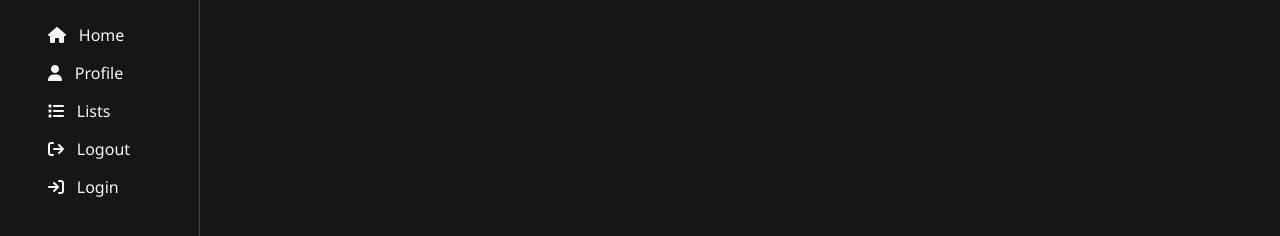
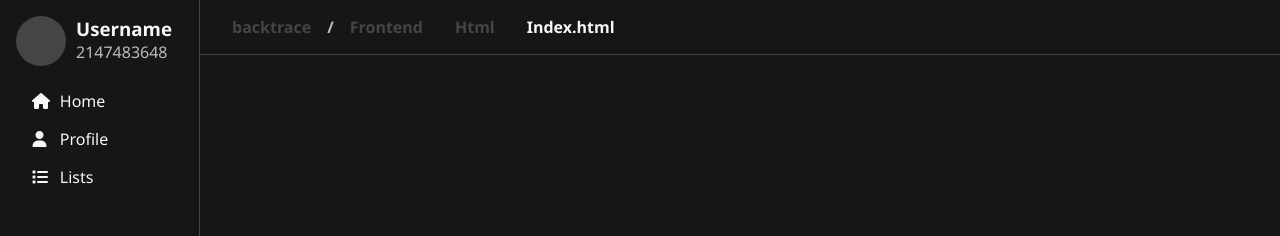
Before and after one commit to cactoes/backtrace-webui, a website with bundled scripts: page frontend/html/index.html in a window 1280 px wide. Shown: the top 236 px of the page. Built offline with nearby package versions, Linux system fonts and the light colour scheme; files whose address does not match are found by name.

Commit message:
progress

```diff
--- a/frontend/html/index.html
+++ b/frontend/html/index.html
@@ -7,19 +7,36 @@
     <link rel="stylesheet" href="/files/index.css">
     <link rel="stylesheet" href="https://cdnjs.cloudflare.com/ajax/libs/font-awesome/6.7.2/css/all.min.css" integrity="sha512-Evv84Mr4kqVGRNSgIGL/F/aIDqQb7xQ2vcrdIwxfjThSH8CSR7PBEakCr51Ck+w+/U6swU2Im1vVX0SVk9ABhg==" crossorigin="anonymous" referrerpolicy="no-referrer" />
     <link rel="icon" type="image/x-icon" href="/meadia/icon.ico">
-    <script src="/files/global.js"></script>
+    <script src="/files/global.js" defer></script>
     <script src="/files/index.js" defer></script>
 </head>
 <body>
     <div class="sidebar">
-        <button class="button"><i class="fa-solid fa-house"></i>Home</button>
-        <button class="button"><i class="fa-solid fa-user"></i>Profile</button>
-        <button class="button"><i class="fa-solid fa-list"></i>Lists</button>
-        <button class="button"><i class="fa-solid fa-arrow-right-from-bracket"></i>Logout</button>
-        <button class="button"><i class="fa-solid fa-arrow-right-to-bracket"></i>Login</button>
+        <div class="section1">
+            <div class="image"></div>
+            <div class="details">
+                <h3>Username</h3>
+                <p>2147483648</p>
+            </div>
+        </div>
+        <div id="sidebar" class="section2">
+            <button id="button#sidebar#home" class="button"><i class="fa-solid fa-house"></i>Home</button>
+            <button id="button#sidebar#profile" class="button"><i class="fa-solid fa-user"></i>Profile</button>
+            <button id="button#sidebar#lists" class="button"><i class="fa-solid fa-list"></i>Lists</button>
+            <!-- <button id="button#sidebar#logout" class="button"><i class="fa-solid fa-arrow-right-from-bracket"></i>Logout</button> -->
+            <!-- <button id="button#sidebar#login" class="button"><i class="fa-solid fa-arrow-right-to-bracket"></i>Login</button> -->
+        </div>
     </div>
     <div class="page">
-        <div class="topbar"></div>
+        <div class="topbar">
+            <div id="navigation" class="navigation noselect">
+                <p>backtrace</p>
+                <div class="slice">/</div>
+                <!-- <p>Lists</p>
+                <div class="slice">/</div>
+                <p>Anime</p> -->
+            </div>
+        </div>
         <div class="content"></div>
     </div>
 </body>
--- a/frontend/scripts/global.ts
+++ b/frontend/scripts/global.ts
@@ -7,3 +7,45 @@ function link_component<K extends keyof HTMLElementEventMap>(target: string, eve
         target_element.addEventListener(event, events[event]);
     }
 }
+
+function get_jwt() {
+    return window.localStorage.getItem("token") || "";
+}
+
+async function api_call() {
+    // const url = `${window.location.origin}`;
+    const url = `${window.location.protocol}//${window.location.host}`;
+    const res = await fetch(`${url}/api/account`, {
+        method: "POST",
+        headers: {
+            "Content-Type": "application/json"
+        },
+        body: JSON.stringify({ token: get_jwt() })
+    });
+
+    console.log(await res.json())
+}
+
+function update_router() {
+    const nav_element = document.getElementById("navigation")!;
+
+    location.pathname.split("/").filter(Boolean).forEach(segment => {
+        const p = document.createElement("p");
+        p.innerHTML = `${segment.slice(0, 1).toUpperCase()}${segment.slice(1)}`;
+        nav_element.appendChild(p);
+
+        const slice = document.createElement("div");
+        slice.className = "slice";
+        nav_element.appendChild(slice);
+    });
+
+    nav_element.removeChild(nav_element.lastChild!);
+} update_router();
+
+document.getElementById("sidebar")!.querySelectorAll("button").forEach(button => {
+    link_component(button.id, {
+        click: () => {
+            window.location.href = `${button.id.split("#").at(-1)}`
+        }
+    });
+});
--- /dev/null
+++ b/frontend/styles/component.sidebar.css
@@ -0,0 +1,76 @@
+@import url("/files/global.css");
+
+.sidebar {
+    display: flex;
+    align-items: center;
+    flex-direction: column;
+    width: 200px;
+    max-width: 200px;
+    height: 100%;
+    border-right: 1px solid var(--secondary);
+    padding: 1rem;
+}
+
+.sidebar > .section2 {
+    display: flex;
+    align-items: center;
+    flex-direction: column;
+    width: 100%;
+}
+
+.sidebar > .section2 > .button {
+    display: flex;
+    flex-direction: row;
+    align-items: center;
+    cursor: pointer;
+    font-size: 1rem;
+    background-color: var(--background);
+    color: var(--text);
+    width: 100%;
+    border-radius: .5rem;
+    padding: .5rem 2rem;
+    padding-left: 1rem;
+}
+
+.sidebar > .section2 > .button:hover {
+    background-color: var(--secondary);
+    transition: background-color .2s ease;
+}
+
+.sidebar > .section2 > .button > i {
+    margin-right: .8rem;
+    width: 15px;
+}
+
+.sidebar > .section1 {
+    display: flex;
+    flex-direction: row;
+    justify-content: space-around;
+    width: 100%;
+    margin-bottom: 1rem;
+}
+
+.sidebar > .section1 > .image {
+    width: 50px;
+    height: 50px;
+    border-radius: 50%;
+    background-color: var(--secondary);
+}
+
+.sidebar > .section1 > .details {
+    width: calc(100% - 50px - 10px);
+    margin-left: 10px;
+}
+
+.sidebar > .section1 > .details > h3 {
+    overflow: hidden;
+    white-space: nowrap;
+    text-overflow: ellipsis;
+}
+
+.sidebar > .section1 > .details > p {
+    overflow: hidden;
+    white-space: nowrap;
+    text-overflow: ellipsis;
+    color: var(--primary);
+}
--- a/frontend/styles/global.css
+++ b/frontend/styles/global.css
@@ -4,6 +4,15 @@
     --primary: #bcbcbd;
     --secondary: #454545;
     --accent: #b7bed3;
+}
+
+.noselect {
+    -webkit-touch-callout: none;
+    -webkit-user-select: none;
+    -khtml-user-select: none;
+    -moz-user-select: none;
+    -ms-user-select: none;
+    user-select: none;
 }
 
 * {
@@ -19,4 +28,6 @@ body {
     background-color: var(--background);
     width: 100vw;
     height: 100vh;
+    display: flex;
+    flex-direction: row;
 }
--- a/frontend/styles/index.css
+++ b/frontend/styles/index.css
@@ -1,45 +1,44 @@
 @import url("/files/global.css");
+@import url("/files/component.sidebar.css");
 
-.sidebar {
+.page {
+    flex: 1;
     display: flex;
-    align-items: center;
     flex-direction: column;
-    width: 200px;
-    height: 100%;
-    border-right: 1px solid var(--secondary);
-    padding: 1rem;
 }
 
-.sidebar > .button {
+.page > .topbar {
+    padding: 1rem 2rem;
     display: flex;
     flex-direction: row;
     align-items: center;
-    padding: .5rem 2rem;
-    cursor: pointer;
-    font-size: 1rem;
-    background-color: var(--background);
-    transition: all .2s ease;
-    color: var(--text);
-    width: 100%;
-    border-radius: .5rem;
+    border-bottom: 1px solid var(--secondary);
 }
 
-.sidebar > .button:hover {
-    background-color: var(--secondary);
+.page > .topbar > .navigation {
+    display: flex;
+    flex-direction: row;
 }
 
-.sidebar > .button > i {
-    margin-right: .8rem;
+.page > .topbar > .navigation > .slice {
+    font-weight: 600;
+    margin-right: 1rem;
+    color: var(--primary);
+    cursor: default;
 }
 
-.page {
-
+.page > .topbar > .navigation > p:not(:last-child) {
+    font-weight: 600;
+    margin-right: 1rem;
+    color: var(--secondary);
+    cursor: pointer;
 }
 
-.page > .topbar {
-
+.page > .topbar > .navigation > p:last-child {
+    font-weight: 600;
+    cursor: pointer;
 }
 
 .page > .content {
-
+    flex: 1;
 }
```
Also changed, not shown: src/controllers/account.ts (added, +7 -0 lines), src/response_builder.ts (added, +53 -0 lines), src/server.ts (+44 -4 lines).
